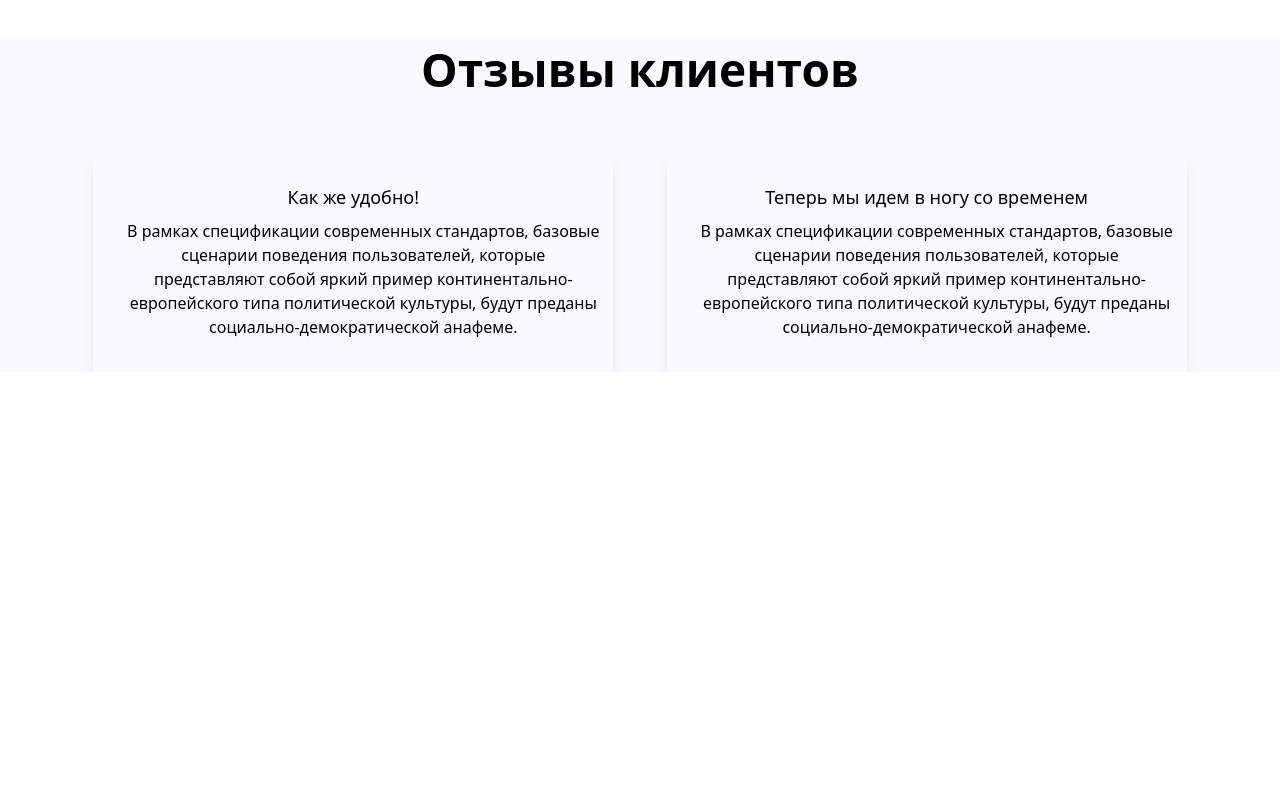
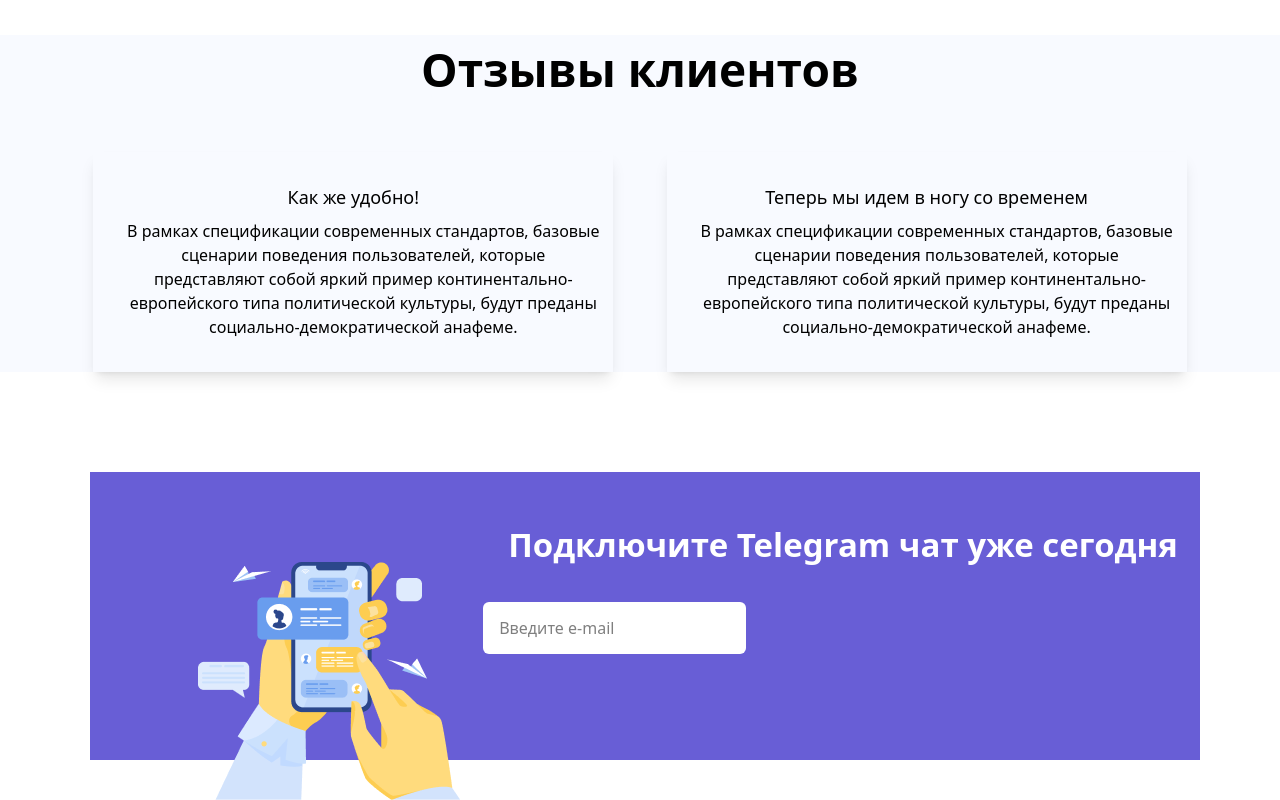
Before and after one commit to maga76/exam2hour, a website: page index.html in a window 1280 px wide. Shown: the part 2239-3039 px from the top of the page. Before the commit the page ends 2611 px from the top, so only its background shows below. Drawn offline with Linux system fonts and the light colour scheme.

Commit message:
section5

```diff
--- a/index.html
+++ b/index.html
@@ -111,9 +111,17 @@
                 </div>
             </section>
         </div>
-        <section>
-            <div>
-
+        <section class="max-w-[1200px] m-auto lg:mt-[100px] ">
+            <div >
+                <div class="lg:w-[1110px] lg:h-[288px] bg-[#685ED6]  lg:mt-[100px] w-[329px] h-[467px] mt-[48px] ml-[50px]">
+                    <div class="lg:flex lg:justify-evenly">
+                        <img src="./src/image/Group.png" class="lg:ml-[86px] lg:pt-[50px] ml-[-10px] mt-[40px]">
+                        <aside>
+                            <p class="lg:text-[33px] font-extrabold text-[white] lgw-[460px] mt-[48px] ml-[25px] text-[24px] ">Подключите Telegram чат уже сегодня</p>
+                            <input type="email" placeholder="Введите e-mail" class="bg-[white] p-[14px_16px] rounded-[6px] mt-[32px] lg:ml-[0px] ml-[25px]">
+                        </aside>
+                    </div>
+                </div>
             </div>
         </section>
     </main>
```
Also changed, not shown: CTA/Group.png (added), src/image/Group.png (added), src/output.css.
